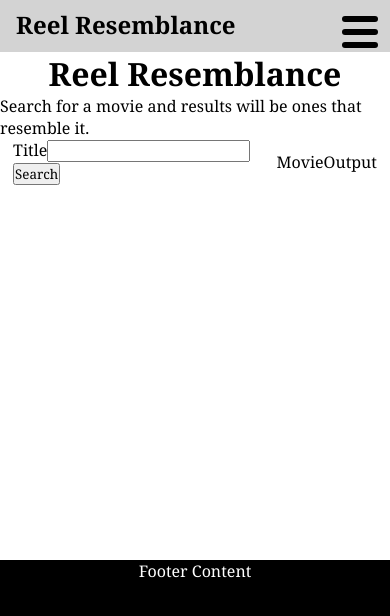
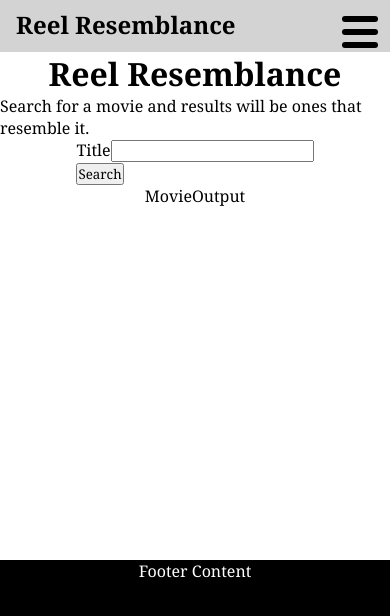
Before and after one commit to andrewras58/Movie-Recommender-Frontend, a React (Create React App) app: page / in a window 390 px wide. Shown: the top 616 px of the page. Built offline with nearby package versions, Linux system fonts and the light colour scheme.

Commit message:
alpha 1.2 added links (final commit before career fair)

```diff
--- a/src/components/home/DisplayResemblanceResults.js
+++ b/src/components/home/DisplayResemblanceResults.js
@@ -4,7 +4,7 @@ function DisplayResemblanceResults({movies}) {
   return (
     <ul>
       {movies.map((film, index) => (
-        <li key={index}>{film.title}</li>
+        <li key={index}><a href={`https://www.imdb.com/title/${film.imdb_id}/`} target="_blank" rel="noreferrer">{film.title}</a></li>
       ))}
     </ul>
   )
--- a/src/components/home/css/Home.scss
+++ b/src/components/home/css/Home.scss
@@ -27,3 +27,9 @@ $nav-height: 3.25rem;
   align-items: center;
   flex-direction: column;
 }
+
+@media (max-width: 480px){
+  .content-container{
+    flex-direction: column;
+  }
+}
```
